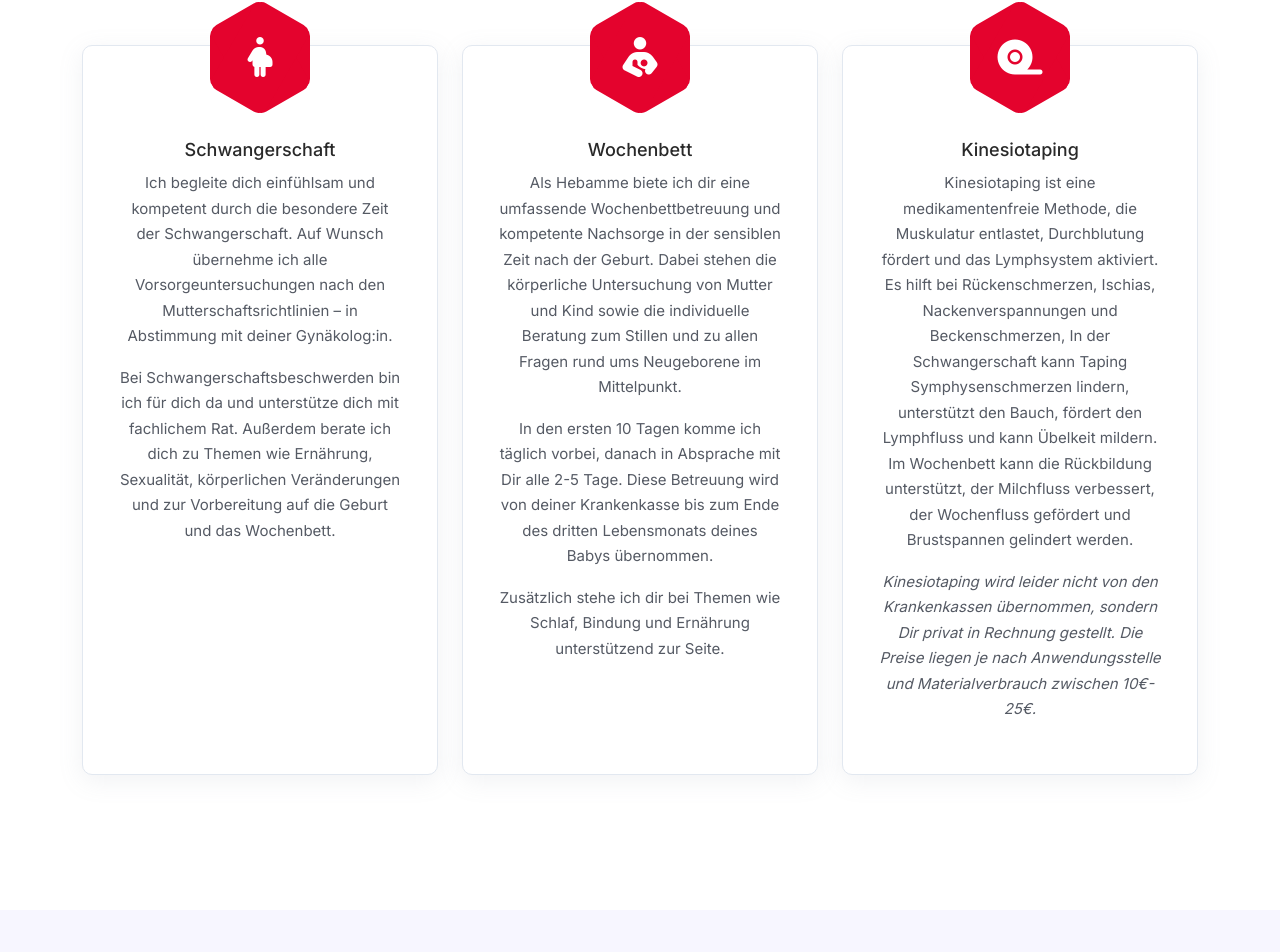
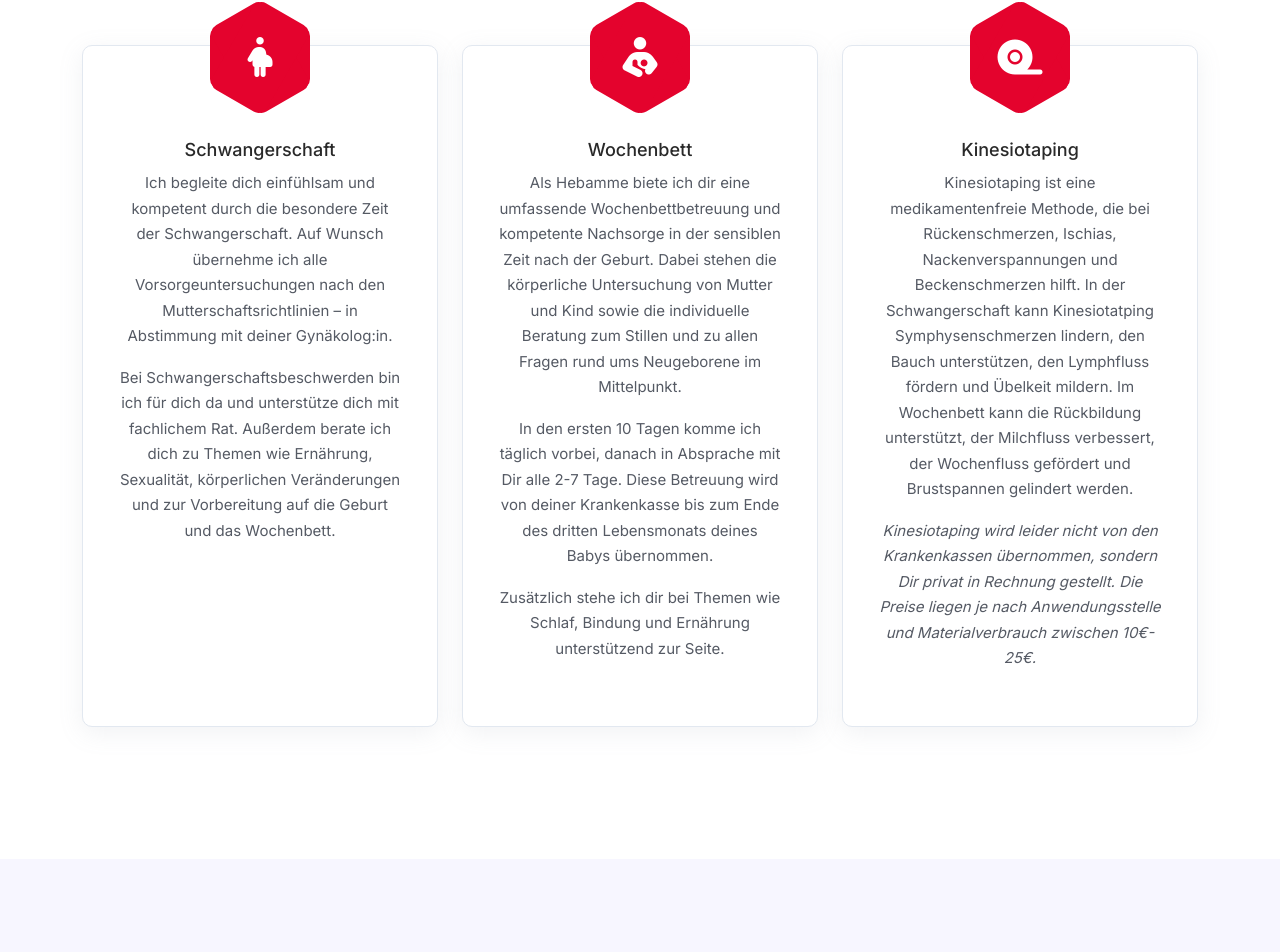
Before and after one commit to kathakoester/kathakoester.github.io, a React (Create React App) app: page / in a window 1280 px wide. Shown: the part 1586-2538 px from the top of the page. Built offline with nearby package versions, Linux system fonts and the light colour scheme.

Commit message:
Update Services.js

```diff
--- a/src/Components/Services.js
+++ b/src/Components/Services.js
@@ -47,7 +47,7 @@ export default function Services() {
                                         und zu allen Fragen rund ums Neugeborene im Mittelpunkt.
                                     </p>
                                     <p>
-                                        In den ersten 10 Tagen komme ich täglich vorbei, danach in Absprache mit Dir alle 2-5 Tage.
+                                        In den ersten 10 Tagen komme ich täglich vorbei, danach in Absprache mit Dir alle 2-7 Tage.
                                         Diese Betreuung wird von deiner Krankenkasse bis zum Ende des dritten Lebensmonats deines
                                         Babys übernommen.
                                     </p>
@@ -65,11 +65,10 @@ export default function Services() {
                                 <div className="feature-content">
                                     <h5>Kinesiotaping</h5>
                                     <p>
-                                        Kinesiotaping ist eine medikamentenfreie Methode, die Muskulatur entlastet,
-                                        Durchblutung fördert und das Lymphsystem aktiviert. Es hilft bei Rückenschmerzen,
-                                        Ischias, Nackenverspannungen und Beckenschmerzen,
-                                        In der Schwangerschaft kann Taping Symphysenschmerzen lindern, unterstützt den Bauch, fördert den Lymphfluss
-                                        und kann Übelkeit mildern. Im Wochenbett kann die Rückbildung unterstützt,
+                                        Kinesiotaping ist eine medikamentenfreie Methode, die bei Rückenschmerzen,
+                                        Ischias, Nackenverspannungen und Beckenschmerzen hilft.
+                                        In der Schwangerschaft kann Kinesiotatping Symphysenschmerzen lindern, den Bauch unterstützen, den Lymphfluss fördern
+                                        und Übelkeit mildern. Im Wochenbett kann die Rückbildung unterstützt,
                                         der Milchfluss verbessert, der Wochenfluss gefördert und Brustspannen
                                         gelindert werden.
                                     </p>
```
